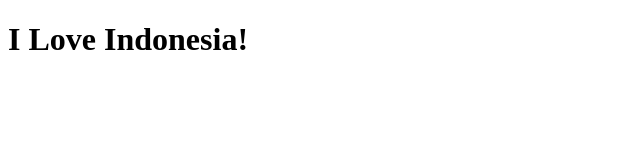
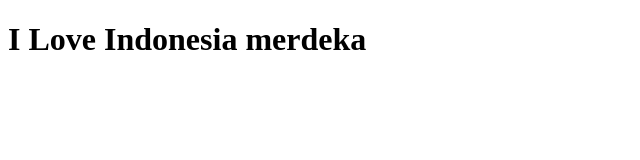
Before and after one commit to agungputraqwe/test-1-day-1, a plain HTML site: page index.html in a window 1280 px wide. Shown: the whole page, without its empty margins (0-640 px from the left). Drawn offline with Linux system fonts and the light colour scheme.

Commit message:
update wording

```diff
--- a/index.html
+++ b/index.html
@@ -4,6 +4,6 @@
         <title>Test 1</title>
         </head>
         <body>
-            <h1>I Love Indonesia!</h1>
+            <h1>I Love Indonesia merdeka</h1>
             </body>
         </html>
```
